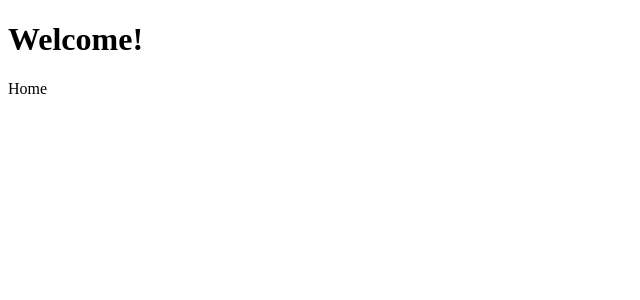
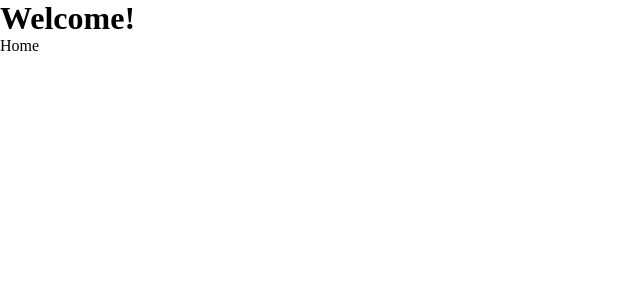
Before and after one commit to spring1826/searchView, a React (Create React App) app: page / in a window 1280 px wide. Shown: the top 300 px of the page, without its empty margins (0-640 px from the left). Built offline with nearby package versions, Linux system fonts and the light colour scheme.

Commit message:
feat: global style

```diff
--- a/src/App.tsx
+++ b/src/App.tsx
@@ -1,14 +1,19 @@
-import { Routes, Route, Link } from "react-router-dom";
+import { Routes, Route } from "react-router-dom";
+import { Global } from "@emotion/react";
 import Home from "./pages/Home/home";
+import GlobalStyle from "./styles/GlobalStyle";
 
 function App() {
   return (
+    <>
+      <Global styles={GlobalStyle} />
       <div>
         <h1>Welcome!</h1>
         <Routes>
           <Route path="/" element={<Home />} />
         </Routes>
       </div>
+    </>
   );
 }
 
--- /dev/null
+++ b/src/styles/GlobalStyle.ts
@@ -0,0 +1,23 @@
+import { css } from "@emotion/react";
+
+const GlobalStyle = css`
+  html {
+    font-size: 16px;
+  }
+
+  * {
+    box-sizing: border-box;
+    padding: 0;
+    margin: 0;
+  }
+
+  select,
+  input,
+  button,
+  textarea {
+    border: 0;
+    outline: 0 !important;
+  }
+`;
+
+export default GlobalStyle;
```
Lines whose indentation alone changed are shown as unchanged.
